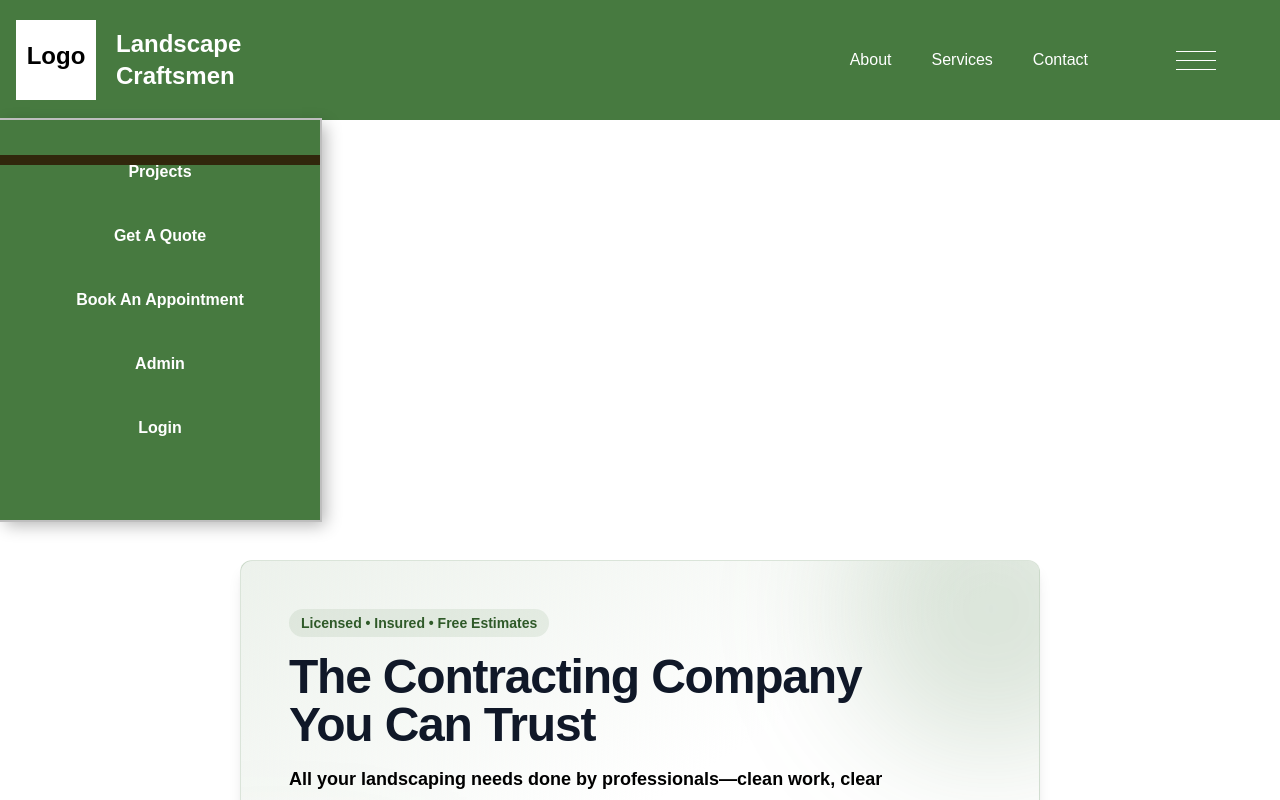
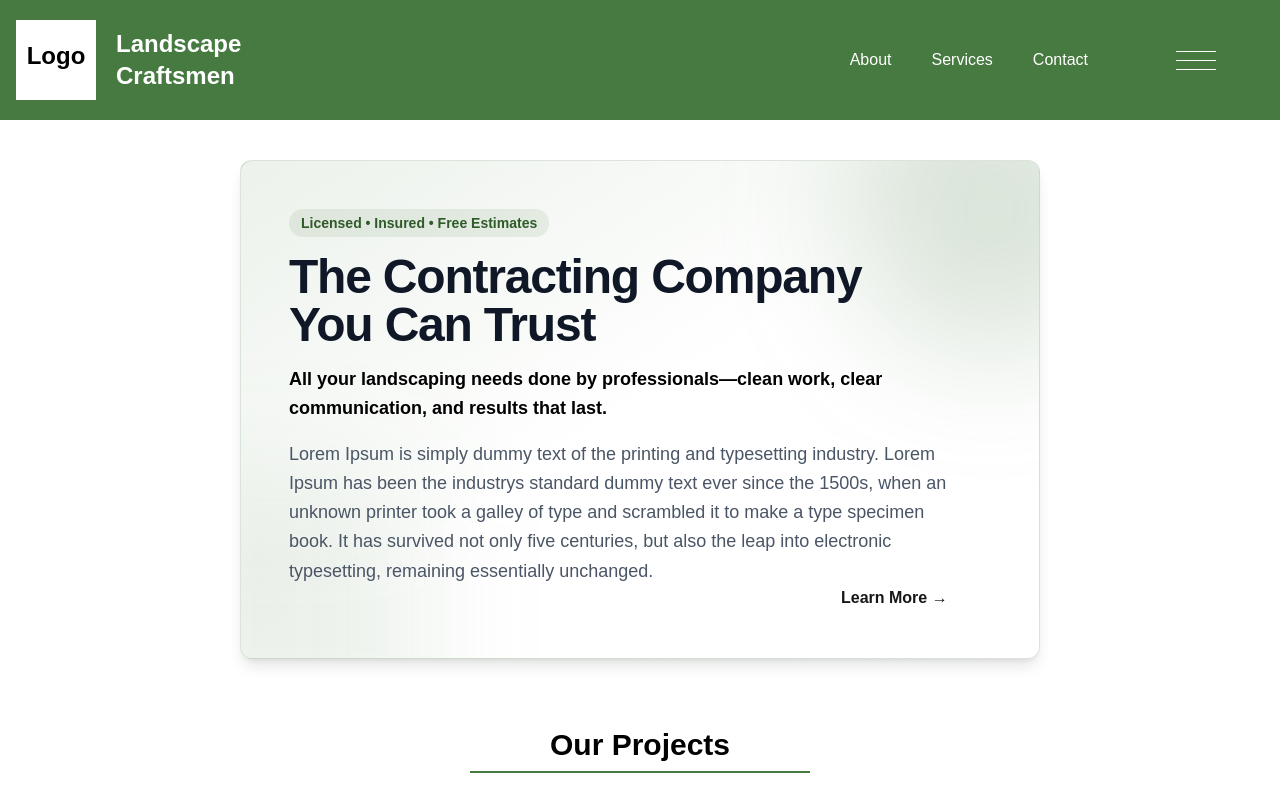
Before and after one commit to Syntactix31/capstone-proj, a Next.js app: page / in a window 1280 px wide. Shown: the top 800 px of the page. Built offline with nearby package versions, Linux system fonts and the light colour scheme.

Commit message:
dropdown menu up

```diff
--- a/src/app/components/DropDownMenu.js
+++ b/src/app/components/DropDownMenu.js
@@ -1,17 +1,22 @@
 import Link from "next/link";
 
-export default function DropDownMenu () {
+export default function DropDownMenu ({ onClose }) {
 
 
   return (
-      <div className="bg-[#477A40] w-80 h-100  flex flex-col gap-10 text-white text-center font-semibold p-10 *:hover:scale-105 *:transition-transform *:duration-200 *:active:opacity-50 *:active:scale-100 top-outline shadow z-100">
-        <Link href="/projects">Projects</Link>
-        <Link href="/quote">Get A Quote</Link>
-        <Link href="/appointments">Book An Appointment</Link>
-        <Link href="/admin">Admin</Link>
-        <Link href="/login">Login</Link>
+    <div className="absolute top-30 -right-4 z-[999] pointer-events-none">
+      <div className="bg-[#477A40] w-80 h-100  flex flex-col gap-10 text-white text-center font-semibold p-10 *:hover:scale-105 *:transition-transform *:duration-200 *:active:opacity-50 pointer-events-auto *:active:scale-100 top-outline shadow-xl z-100">
+        <Link href="/projects" onClick={onClose}>Projects</Link>
+        <Link href="/quote" onClick={onClose}>Get A Quote</Link>
+        <Link href="/appointments" onClick={onClose}>Book An Appointment</Link>
+        <Link href="/admin" onClick={onClose}>Admin</Link>
+        <Link href="/login" onClick={onClose}>Login</Link>
 
       </div>
-
+    </div>
   );
 }
+
+
+
+// Check to see why shadow on drop down is not working it has a weird bevel on the left, right, and bottom sides
--- a/src/app/components/Navbar.js
+++ b/src/app/components/Navbar.js
@@ -8,11 +8,6 @@ import DropDownMenu from "./DropDownMenu.js";
 export default function NavBar () {
 
   const [navClicked, setNavClicked] = useState(false);
-
-  if (setNavClicked === true) {
-    // show drop down menu
-
-  }
 
   const handleNavClick = () => {
     setNavClicked(!navClicked);
@@ -51,7 +46,7 @@ export default function NavBar () {
                 <li><Link href="/contact" className="hover:opacity-60">Contact</Link></li>
               </ul>
 
-              <div className="p-2 hover:opacity-50 hover:cursor-pointer flex flex-col gap-2" onClick={handleNavClick}>
+              <div className="relative z-10 p-2 hover:opacity-50 hover:cursor-pointer flex flex-col gap-2" onClick={handleNavClick}>
                 <hr className="w-10 "/>
                 <hr className="w-10 "/>
                 <hr className="w-10 "/>
@@ -62,7 +57,7 @@ export default function NavBar () {
           </nav>
 
           {/* NOTE: Cant render here! */}
-          {/* {navClicked && ( <DropDownMenu /> )} */}
+          {navClicked && <DropDownMenu onClose={closeMenu} /> }
       </>
 
   );
--- a/src/app/page.js
+++ b/src/app/page.js
@@ -29,7 +29,7 @@ export default function Home() {
         </header>
 
          {/* HERE */}
-        <DropDownMenu />
+        {/* <DropDownMenu /> */}
 
 
 
--- a/src/app/projects/page.js
+++ b/src/app/projects/page.js
@@ -1,6 +1,8 @@
 "use client";
 import { useState } from "react";
 import Image from "next/image";
+
+import NavBar from "../components/Navbar";
 
 const images = [
   "/projects/0ca9cee4-984b-4379-9e97-339140fcc257.JPG",
@@ -79,7 +81,10 @@ export default function ProjectsPage() {
 
 
   return (
-    <div className="projectsPage">
+    <>
+    <NavBar />
+
+    <div className="projectsPage bg-white dark:bg-white">
       <section className="heroWrap">
         <div className="heroBox">
           <h1>
@@ -124,5 +129,7 @@ export default function ProjectsPage() {
 
 
     </div>
+
+    </>
   );
 }
```
